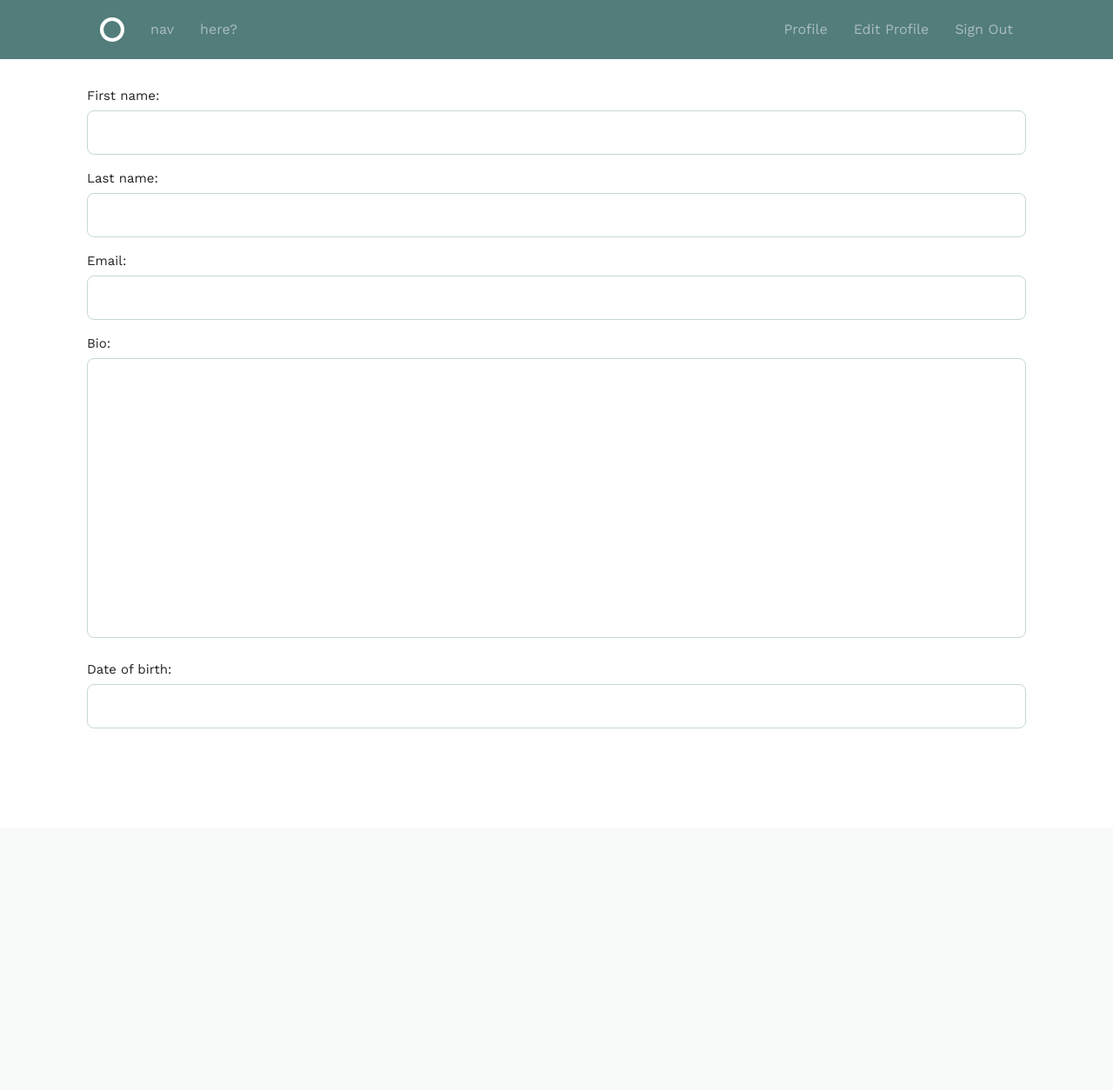
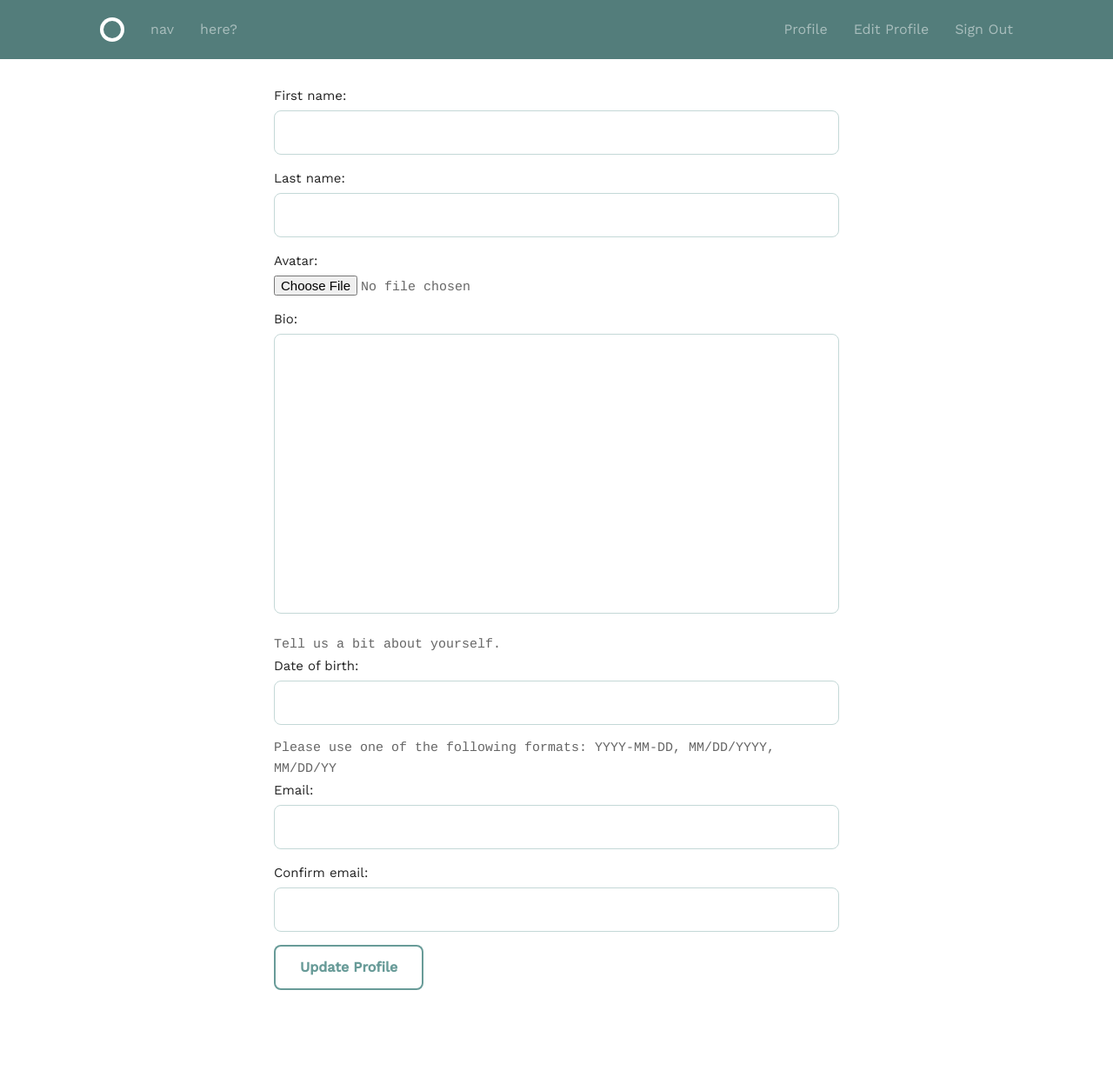
Before and after one commit to frankRose1/django-user-profile, a Django app: page /accounts/profile/edit/ in a window 1280 px wide. Shown: the whole page at 87% size. Before the commit the page ends 838 px from the top, so only its background shows below. Run offline with Django 3.2, Linux system fonts and the light colour scheme; the visitor is signed in with stand-in values (Sample User, id 1).

Commit message:
Set up image uploads

```diff
--- a/accounts/forms.py
+++ b/accounts/forms.py
@@ -1,8 +1,10 @@
-from django.forms import ModelForm
+from django import forms
 from .models import Profile
 
 
-class ProfileForm(ModelForm):
+class ProfileForm(forms.ModelForm):
+    confirm_email = forms.EmailField()
+
     class Meta:
         model = Profile
-        fields = ['first_name', 'last_name', 'email', 'bio', 'date_of_birth']
+        fields = ['first_name', 'last_name', 'avatar', 'bio', 'date_of_birth', 'email']
--- a/accounts/models.py
+++ b/accounts/models.py
@@ -10,9 +10,18 @@
     user = models.OneToOneField(User, on_delete=models.CASCADE)
     first_name = models.CharField(max_length=255, blank=True)
     last_name = models.CharField(max_length=255, blank=True)
-    email = models.CharField(max_length=255, blank=True)
-    bio = models.TextField(max_length=800)
-    date_of_birth = models.DateField(null=True, blank=True)
+    email = models.EmailField(max_length=255, blank=True)
+    bio = models.TextField(max_length=1500, help_text='Tell us a bit about yourself.', blank=True)
+    date_of_birth = models.DateField(
+            null=True,
+            blank=True,
+            help_text='Please use one of the following formats: YYYY-MM-DD, MM/DD/YYYY, MM/DD/YY'
+    )
+    avatar = models.ImageField(
+        blank=True,
+        null=True,
+        upload_to='avatars'
+    )
 
 
 @receiver(post_save, sender=User)
--- a/accounts/templates/accounts/edit_profile.html
+++ b/accounts/templates/accounts/edit_profile.html
@@ -3,6 +3,9 @@
 {% block title %} Edit Profile {% endblock %}
 
 {% block content %}
-    {% csrf_token %}
-    {{ form }}
+    <form action="" method="POST" enctype="multipart/form-data">
+        {% csrf_token %}
+        {{ form }}
+        <input type="submit" value="Update Profile">
+    </form>
 {% endblock %}
--- a/accounts/templates/accounts/profile.html
+++ b/accounts/templates/accounts/profile.html
@@ -4,7 +4,10 @@
 
 {% block content %}
 
-    <h1>Name: {{ profile.first_name }} {{ profile.first_name }}</h1>
+    <h1>Name: {{ profile.first_name }} {{ profile.last_name }}</h1>
+    {% if profile.avatar %}
+        <img src="{{ profile.avatar.url }}" alt="User's Avatar">
+    {% endif %}
     <p>Date of Birth: {{ profile.date_of_birth }}</p>
     <p>Email: {{ profile.email }}</p>
     <p>Bio: {{ profile.bio }}</p>
--- a/accounts/views.py
+++ b/accounts/views.py
@@ -68,9 +68,13 @@
 
 @login_required
 def edit_profile(request):
-    form = ProfileForm()
+    form = ProfileForm(instance=request.user.profile)
     if request.method == 'POST':
-        form = ProfileForm(data=request.POST)
+        form = ProfileForm(
+            data=request.POST,
+            instance=request.user.profile,
+            files=request.FILES
+        )
         if form.is_valid():
             form.save()
             messages.success(
--- a/user_profile/settings.py
+++ b/user_profile/settings.py
@@ -14,7 +14,6 @@
 
 # Build paths inside the project like this: os.path.join(BASE_DIR, ...)
 BASE_DIR = os.path.dirname(os.path.dirname(os.path.abspath(__file__)))
-
 
 # Quick-start development settings - unsuitable for production
 # See https://docs.djangoproject.com/en/2.1/howto/deployment/checklist/
@@ -122,3 +121,6 @@
 STATICFILES_DIRS = [
     os.path.join(BASE_DIR, 'assets')
 ]
+MEDIA_ROOT = os.path.join(BASE_DIR, 'media')
+
+MEDIA_URL = '/media/'
--- a/user_profile/urls.py
+++ b/user_profile/urls.py
@@ -15,6 +15,8 @@
 """
 from django.contrib import admin
 from django.urls import path, include
+from django.conf import settings
+from django.conf.urls.static import static
 
 from . import views
 
@@ -22,4 +24,4 @@
     path('admin/', admin.site.urls),
     path('accounts/', include('accounts.urls', namespace='accounts')),
     path('', views.home, name='home')
-]
+] + static(settings.MEDIA_URL, document_root=settings.MEDIA_ROOT)
```
Also changed, not shown: accounts/migrations/0003_auto_20190211_1156.py (added), accounts/migrations/0004_profile_avatar.py (added), accounts/migrations/0005_auto_20190211_2013.py (added), 3 other files.
